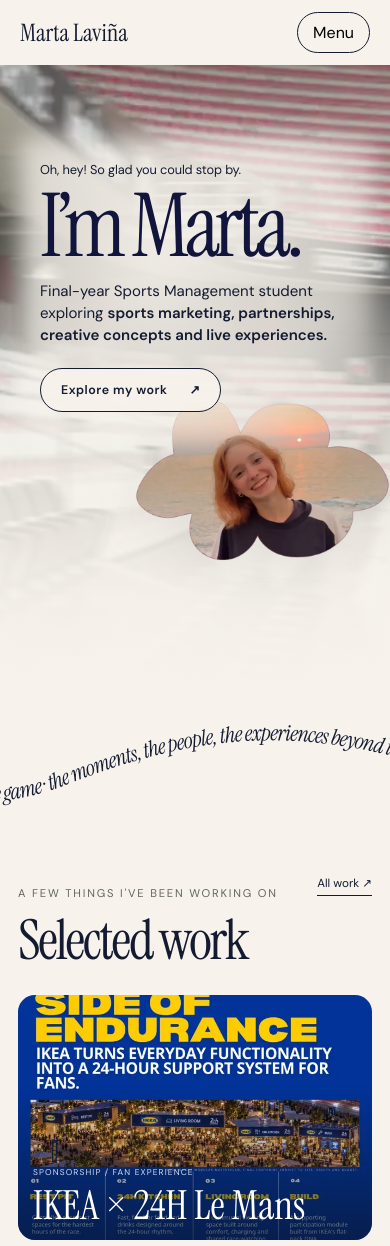
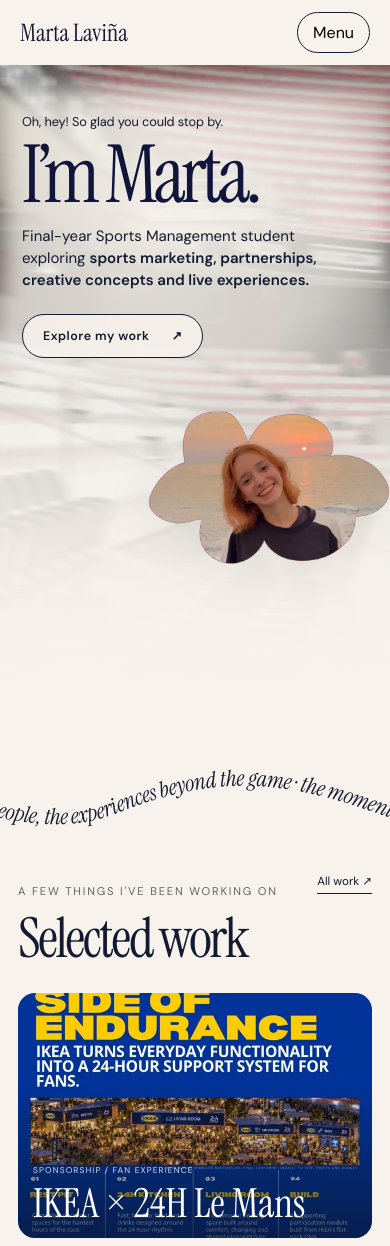
Before and after one commit to martalavina/marta-archive-portfolio, a Next.js app: page / in a window 390 px wide. Shown: the top 1246 px of the page. Built offline with nearby package versions, Linux system fonts and the light colour scheme.

Commit message:
Fix homepage hero width and isolate wave layout from archive CSS

```diff
--- a/app/home-v2.css
+++ b/app/home-v2.css
@@ -116,3 +116,42 @@
 @media(max-width:640px){
  .home-v2 .nav-links.open { z-index:20; }
 }
+
+/* Home-only layout repair: the archive's global .hero grid must not constrain
+   this full-width photographic hero to a half-width grid column. */
+.home-v2 .hero {
+  display: block;
+  padding: 0;
+  width: 100%;
+  max-width: none;
+  margin: 0;
+  min-width: 0;
+}
+.home-v2 .hero::after { display: none; }
+.home-v2 .hero-inner { width: 100%; max-width: 1300px; }
+.home-v2 .hero-copy { min-width: 0; }
+.home-v2 .hero h1 { overflow-wrap: normal; word-break: normal; }
+.home-v2 .portrait { max-width: 620px; }
+.home-v2 .wave {
+  margin-top: 0;
+  height: clamp(104px, 12vw, 178px);
+  overflow: hidden;
+  isolation: isolate;
+}
+.home-v2 .wave svg { width: 100%; height: 100%; max-width: none; margin: 0; }
+.home-v2 .wave text { font-size: 36px; letter-spacing: -.4px; }
+@media (max-width: 900px) {
+  .home-v2 .hero-copy { width: 54%; }
+  .home-v2 .portrait { width: 45%; top: 15%; right: 2%; }
+  .home-v2 .wave { margin-top: 0; }
+}
+@media (max-width: 640px) {
+  .home-v2 .hero { height: min(750px, 180vw); min-height: 620px; }
+  .home-v2 .hero-inner { padding: 48px 22px 0; }
+  .home-v2 .hero-copy { width: 100%; max-width: 100%; }
+  .home-v2 .hero h1 { font-size: clamp(5rem, 19vw, 7.7rem); white-space: normal; }
+  .home-v2 .portrait { width: 78%; right: -8%; top: 48%; }
+  .home-v2 .wave { margin-top: 0; height: 96px; }
+  .home-v2 .wave svg { width: 100%; margin: 0; }
+  .home-v2 .wave text { font-size: 51px; }
+}
```
